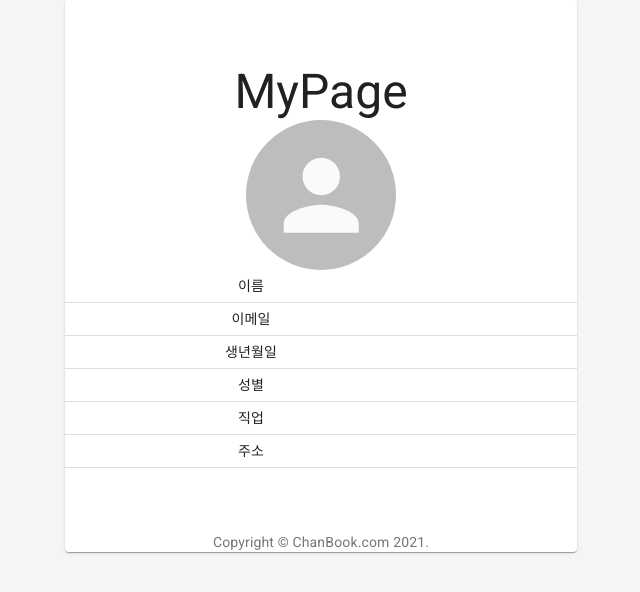
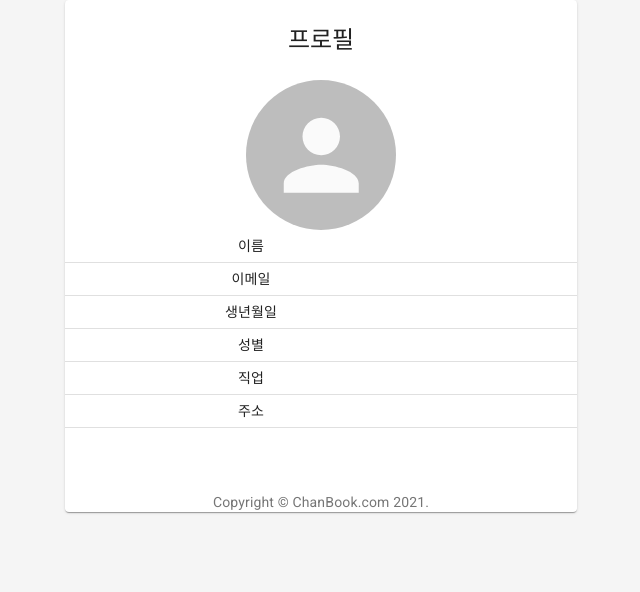
Before and after one commit to CHkkang/Api-client, a React (Create React App) app: page /profile/mypage in a window 1280 px wide. Shown: the top 592 px of the page, without its empty margins (319-959 px from the left). Built offline with nearby package versions, Linux system fonts and the light colour scheme; no server answers.

Commit message:
margin 값 수정

```diff
--- a/src/components/Profile/Profile.js
+++ b/src/components/Profile/Profile.js
@@ -31,7 +31,8 @@ function Copyright() {
 
 const useStyles = makeStyles((theme) => ({
   paper: {
-    marginTop: theme.spacing(8),
+    marginTop: theme.spacing(3),
+    marginBottom: theme.spacing(3),
     display: 'flex',
     flexDirection: 'column',
     alignItems: 'center',
@@ -48,7 +49,7 @@ const useStyles = makeStyles((theme) => ({
     margin: theme.spacing(3, 0, 2),
   },
   table: {
-    margin: theme.spacing(7,7,7,7),
+    marginTop: theme.spacing(3),
     alignItems: 'center',
     width: '50%',
   },
@@ -56,6 +57,9 @@ const useStyles = makeStyles((theme) => ({
     width: '150px',
     height: '150px',
   },
+  typography: {
+    marginBottom: theme.spacing(3),
+  }
 
 }));
 
@@ -86,8 +90,8 @@ export default function Profile(props) {
   return (
       <Card className="card">
           <div className={classes.paper}>
-              <Typography component="h1" variant="h3" className={classes.typography}>
-                  MyPage
+              <Typography component="h1" variant="h5" className={classes.typography}>
+                프로필
               </Typography>
               <Avatar alt="Profile Image" src={profile.photo} className={classes.profile_image} />
               <TableContainer className="table">
```
